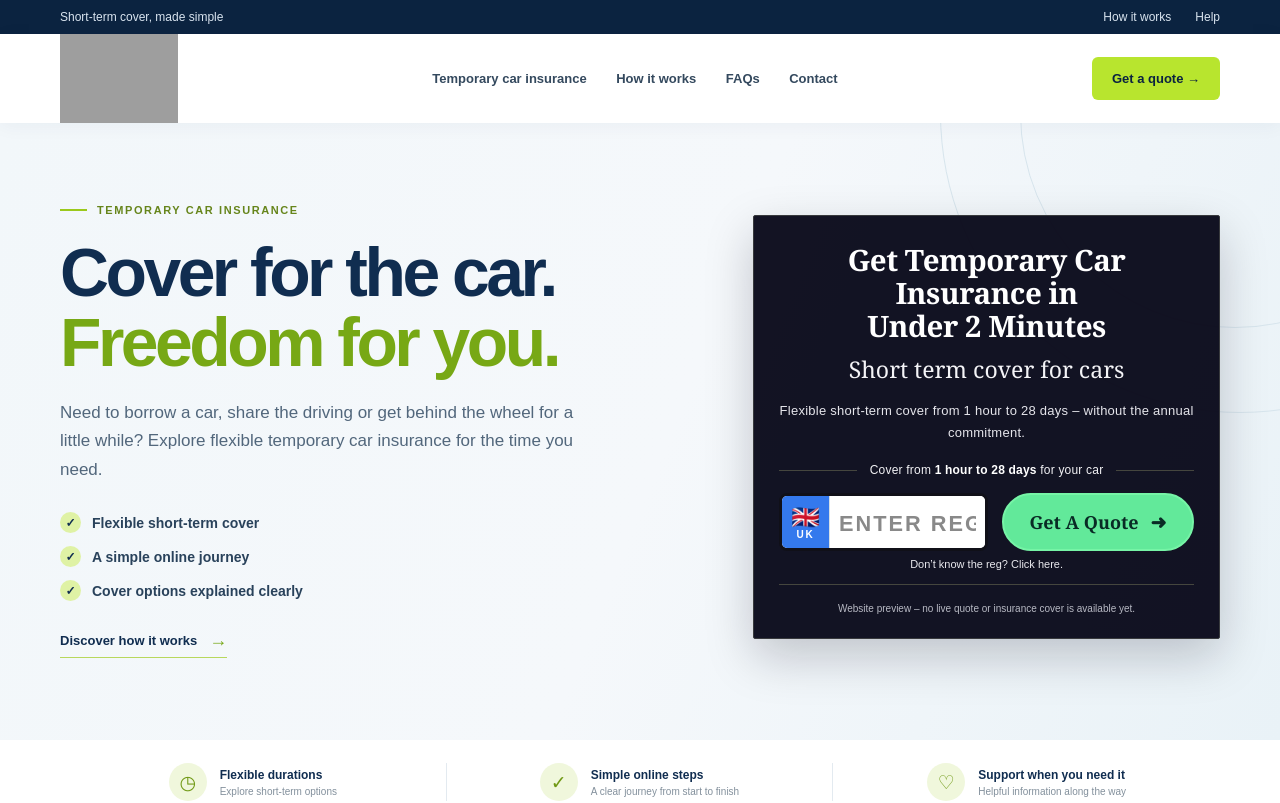
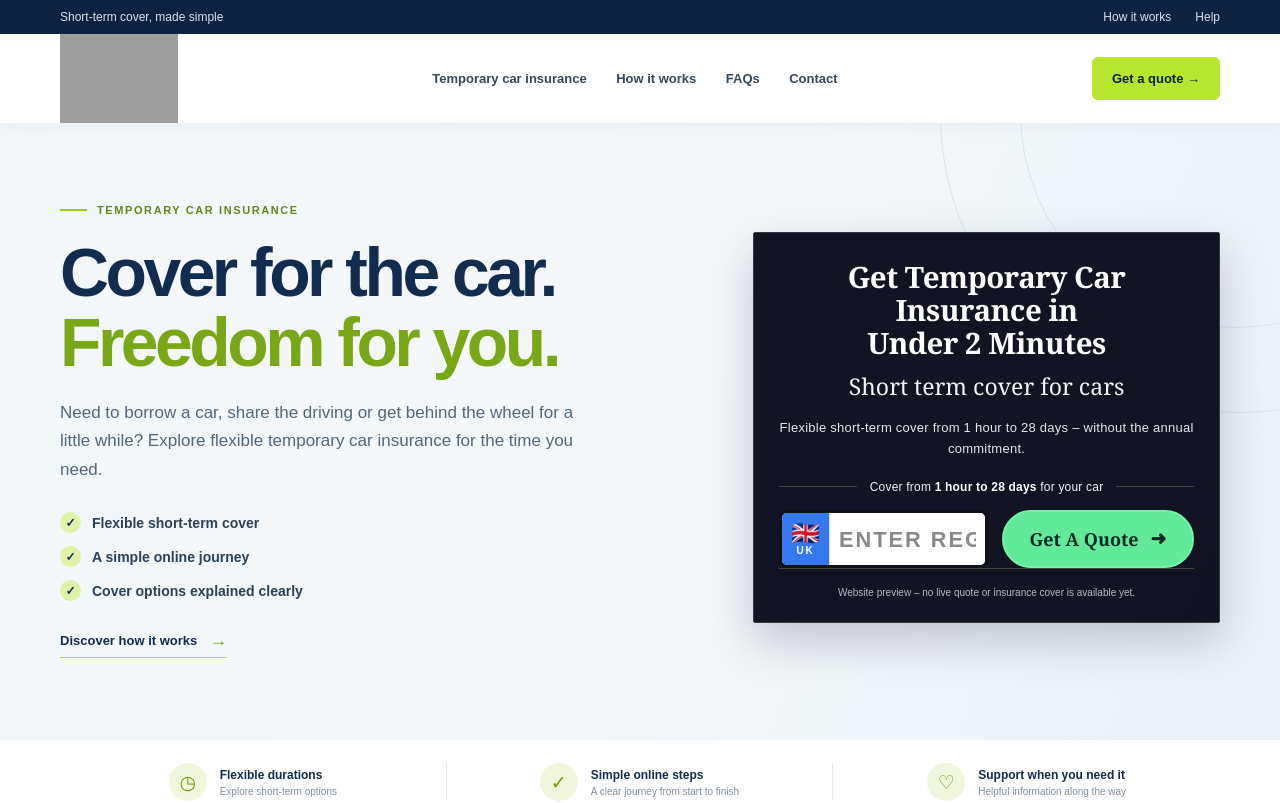
Before and after one commit to insurancetemp/goshorty, a Next.js app: page / in a window 1280 px wide. Shown: the top 803 px of the page. Built offline with nearby package versions, Linux system fonts and the light colour scheme; grey boxes are pictures that could not be loaded.

Commit message:
Remove registration help text from quote box

```diff
--- a/app/page.tsx
+++ b/app/page.tsx
@@ -108,7 +108,6 @@ export default function Home() {
                 </div>
                 <button className="quote-submit" type="submit">Get A Quote <span aria-hidden="true">➜</span></button>
               </div>
-              <p className="quote-reg-help">Don’t know the reg? Click here.</p>
               {message && <p className="form-message" role="status">{message}</p>}
             </form>
             <div className="quote-bottom-line" />
```
